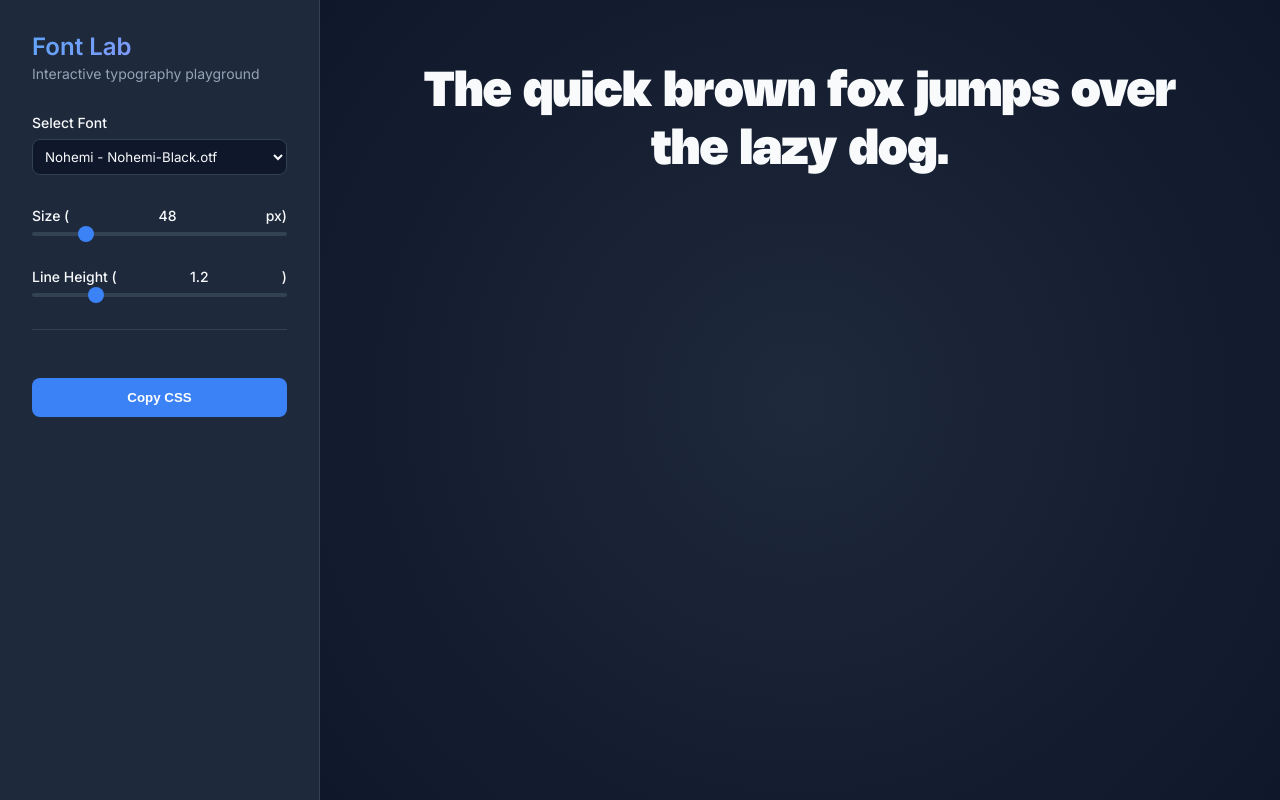
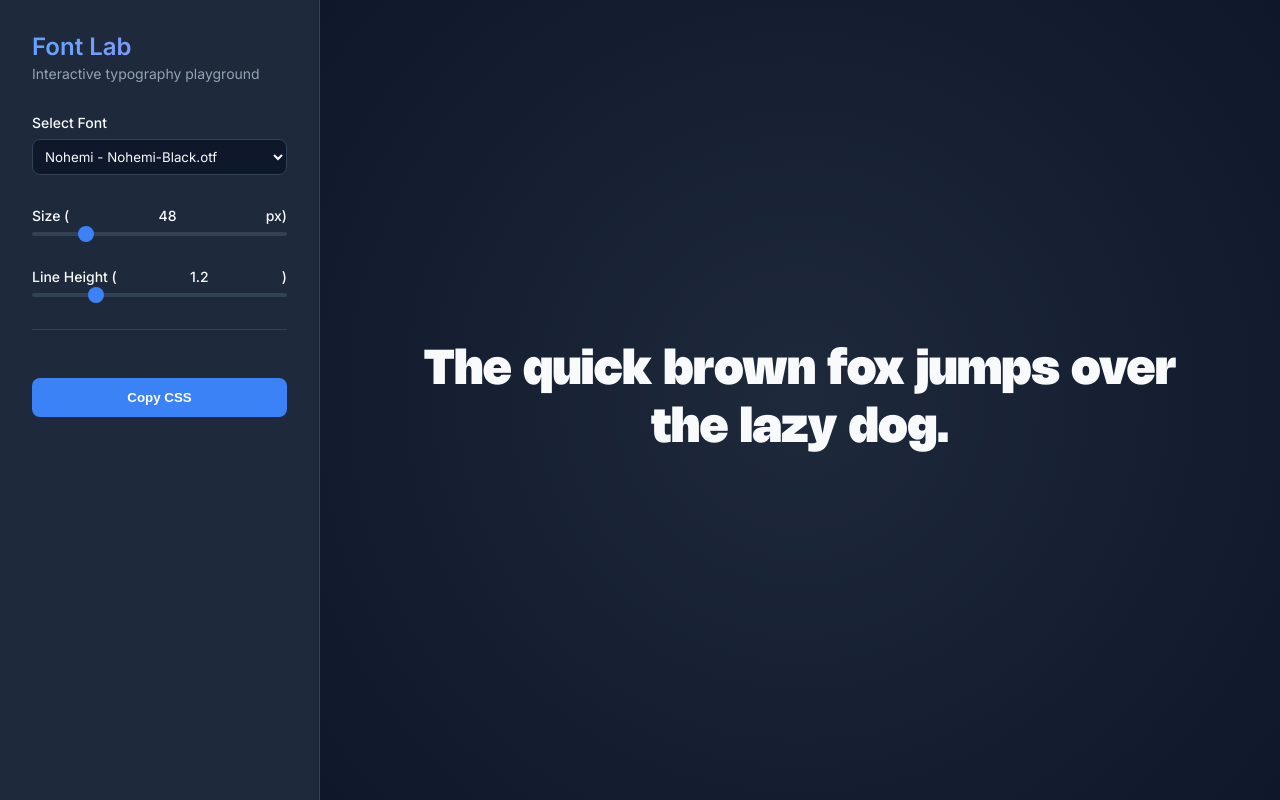
Before and after one commit to rusrio/font-laboratory, a website built with Vite: page index.html in a window 1280 px wide. Built offline with nearby package versions, Linux system fonts and the light colour scheme.

Commit message:
style: center preview text vertically and horizontally using contenteditable

```diff
--- a/index.html
+++ b/index.html
@@ -41,7 +41,7 @@
 
     <!-- Preview Area -->
     <section class="preview-area">
-      <textarea id="preview-text" class="preview-text" spellcheck="false" placeholder="Type here to preview font...">The quick brown fox jumps over the lazy dog.</textarea>
+      <div id="preview-text" class="preview-text" contenteditable="true" spellcheck="false" data-placeholder="Type here to preview font...">The quick brown fox jumps over the lazy dog.</div>
     </section>
   </main>
   <script type="module" src="/main.js"></script>
--- a/style.css
+++ b/style.css
@@ -148,18 +148,28 @@ input[type="range"]::-webkit-slider-thumb:hover {
   align-items: center;
   padding: 4rem;
   background: radial-gradient(circle at center, #1e293b 0%, #0f172a 100%);
+  overflow: auto;
 }
 
 .preview-text {
   width: 100%;
-  height: 100%;
+  max-width: 1000px;
   background: transparent;
   border: none;
   color: var(--text-main);
-  resize: none;
   outline: none;
   text-align: center;
   line-height: 1.2;
+  display: flex;
+  align-items: center;
+  justify-content: center;
+  word-break: break-word;
+  cursor: text;
+}
+
+.preview-text[contenteditable]:empty:before {
+  content: attr(data-placeholder);
+  color: var(--text-muted);
 }
 
 /* Scrollbar styling */
```
